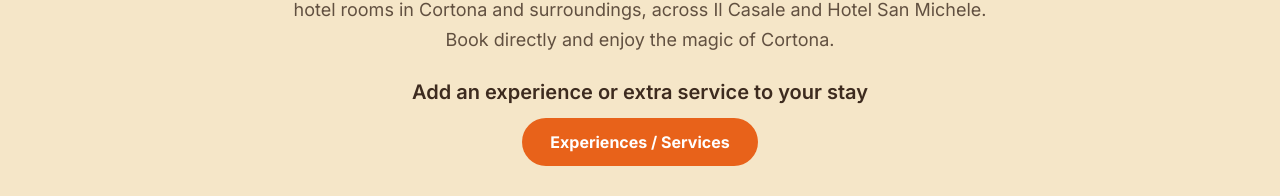
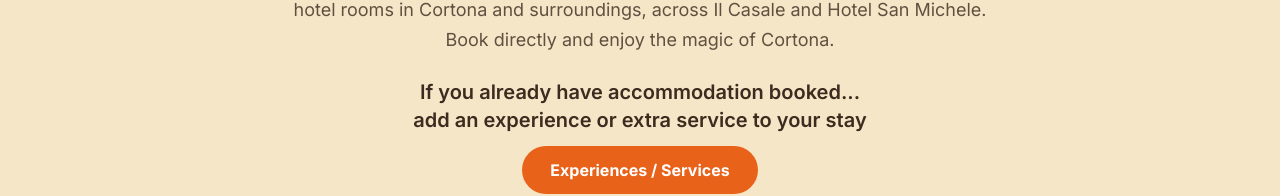
Before and after one commit to KometeCloud/sagra-bistecca-cortona, a Next.js app: page /en/dove-dormire in a window 1280 px wide. Shown: the part 414-610 px from the top of the page. Built offline with nearby package versions, Linux system fonts and the light colour scheme; no server answers; a web font is replaced by a local one.

Commit message:
fix: aggiorna testo promo addextra con intro alloggio prenotato

```diff
--- a/app/[locale]/dove-dormire/page.tsx
+++ b/app/[locale]/dove-dormire/page.tsx
@@ -46,6 +46,8 @@ export default async function DoveDormirePage() {
           <div className="mt-6 flex flex-col items-center gap-3">
             <p className="text-[var(--color-terra)] text-xl font-semibold">
               {t('extraPromo')}
+              <br />
+              {t('extraPromo2')}
             </p>
             <a
               href="https://addextra.services?ref=LBJ9UEAF"
--- a/messages/en.json
+++ b/messages/en.json
@@ -229,7 +229,8 @@
     "title": "Where to Stay",
     "subtitle": "Apartments & rooms in Cortona",
     "intro": "Stay in the heart of Tuscany. We have curated a selection of apartments, villas, and hotel rooms in Cortona and surroundings, across Il Casale and Hotel San Michele. Book directly and enjoy the magic of Cortona.",
-    "extraPromo": "Add an experience or extra service to your stay",
+    "extraPromo": "If you already have accommodation booked...",
+    "extraPromo2": "add an experience or extra service to your stay",
     "extraPromoLink": "Experiences / Services",
     "badge": "ilcasale.com",
     "book": "Discover →",
--- a/messages/it.json
+++ b/messages/it.json
@@ -229,7 +229,8 @@
     "title": "Dove Dormire",
     "subtitle": "Appartamenti e camere a Cortona",
     "intro": "Soggiorna nel cuore della Toscana. Abbiamo selezionato appartamenti, hotel e camere a Cortona e dintorni. Prenota direttamente e vivi la magia di Cortona.",
-    "extraPromo": "Aggiungi un'esperienza o un servizio extra al tuo soggiorno",
+    "extraPromo": "Se invece, hai già un alloggio prenotato...",
+    "extraPromo2": "aggiungi un'esperienza o un servizio extra al tuo soggiorno",
     "extraPromoLink": "Esperienze / Servizi",
     "badge": "ilcasale.com",
     "book": "Scopri →",
```
